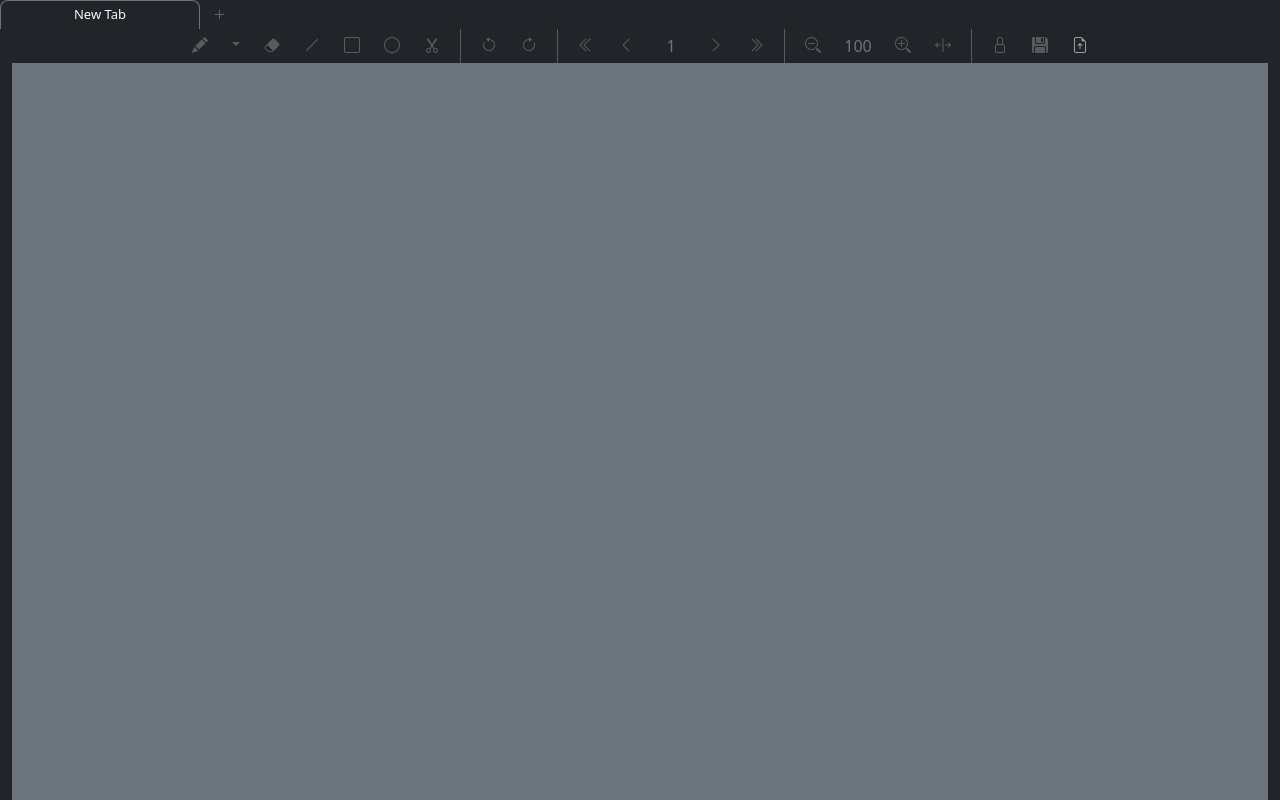
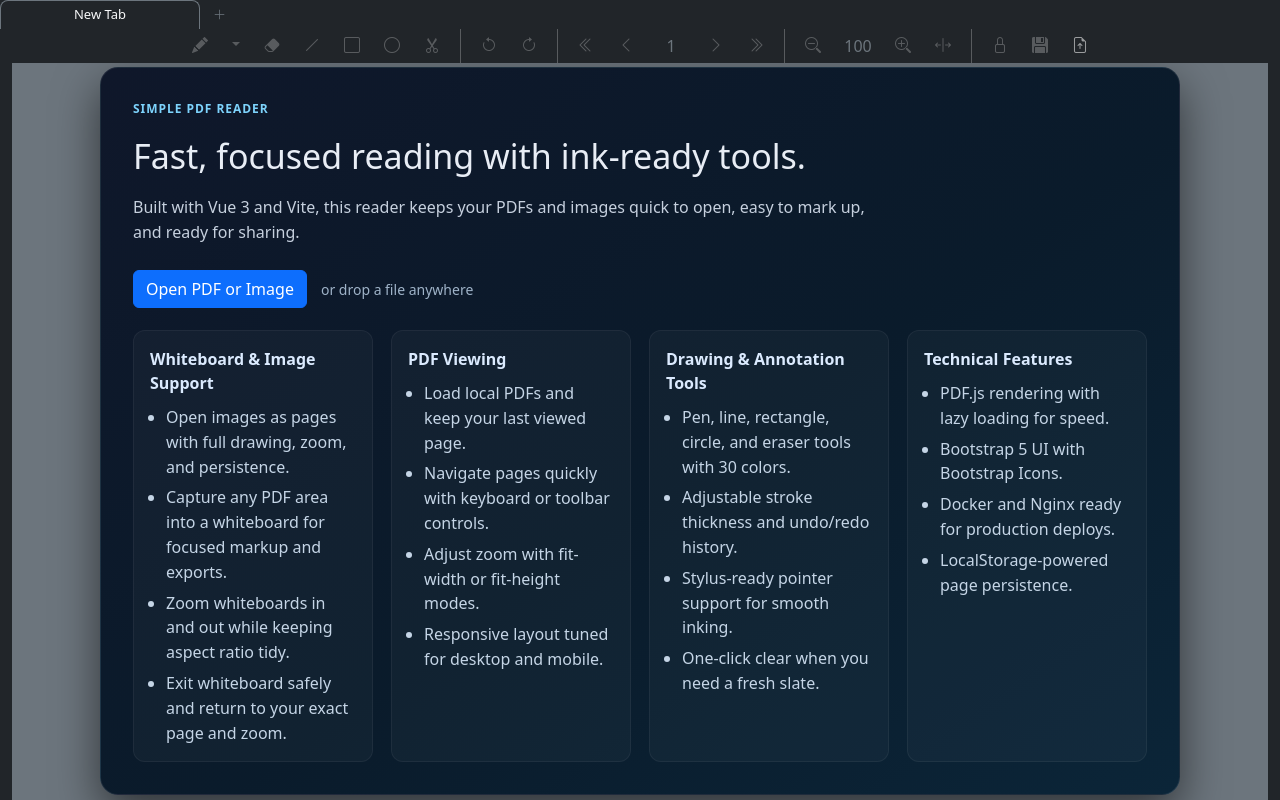
Before and after one commit to emre-ayhan/simple_pdf_reader, a Vue app: page / in a window 1280 px wide. Built offline with nearby package versions, Linux system fonts and the light colour scheme.

Commit message:
modified:   src/components/PdfReader.vue

```diff
--- a/src/components/PdfReader.vue
+++ b/src/components/PdfReader.vue
@@ -1107,6 +1107,12 @@ const loadPdfDocument = () => {
         loadImageFile(file);
     } else {
         alert('Unsupported file type. Please select a PDF or image.');
+    }
+};
+
+const openFilePicker = () => {
+    if (fileInput.value) {
+        fileInput.value.click();
     }
 };
 
@@ -1650,8 +1656,59 @@ defineExpose({
             </div>
         </nav>
         <div class="pdf-reader" ref="pdfReader" :class="{ 'overflow-hidden': lockView || showWhiteboard }">
-            <!-- Pages -->
-            <div class="pages-container" ref="pagesContainer" :style="{ width: showWhiteboard ? '100%' : `${width}%`, padding: showWhiteboard ? '0' : '20px 0' }">
+            <div v-if="!isFileLoaded" class="empty-state">
+                <div class="empty-card">
+                    <div class="empty-eyebrow">Simple PDF Reader</div>
+                    <h1 class="empty-title">Fast, focused reading with ink-ready tools.</h1>
+                    <p class="empty-lead">Built with Vue 3 and Vite, this reader keeps your PDFs and images quick to open, easy to mark up, and ready for sharing.</p>
+
+                    <div class="empty-actions">
+                        <button class="btn btn-primary" @click.prevent="openFilePicker">Open PDF or Image</button>
+                        <span class="empty-hint">or drop a file anywhere</span>
+                    </div>
+
+                    <div class="empty-grid">
+                        <div class="empty-section">
+                            <div class="empty-section-title">Whiteboard & Image Support</div>
+                            <ul>
+                                <li>Open images as pages with full drawing, zoom, and persistence.</li>
+                                <li>Capture any PDF area into a whiteboard for focused markup and exports.</li>
+                                <li>Zoom whiteboards in and out while keeping aspect ratio tidy.</li>
+                                <li>Exit whiteboard safely and return to your exact page and zoom.</li>
+                            </ul>
+                        </div>
+                        <div class="empty-section">
+                            <div class="empty-section-title">PDF Viewing</div>
+                            <ul>
+                                <li>Load local PDFs and keep your last viewed page.</li>
+                                <li>Navigate pages quickly with keyboard or toolbar controls.</li>
+                                <li>Adjust zoom with fit-width or fit-height modes.</li>
+                                <li>Responsive layout tuned for desktop and mobile.</li>
+                            </ul>
+                        </div>
+                        <div class="empty-section">
+                            <div class="empty-section-title">Drawing & Annotation Tools</div>
+                            <ul>
+                                <li>Pen, line, rectangle, circle, and eraser tools with 30 colors.</li>
+                                <li>Adjustable stroke thickness and undo/redo history.</li>
+                                <li>Stylus-ready pointer support for smooth inking.</li>
+                                <li>One-click clear when you need a fresh slate.</li>
+                            </ul>
+                        </div>
+                        <div class="empty-section">
+                            <div class="empty-section-title">Technical Features</div>
+                            <ul>
+                                <li>PDF.js rendering with lazy loading for speed.</li>
+                                <li>Bootstrap 5 UI with Bootstrap Icons.</li>
+                                <li>Docker and Nginx ready for production deploys.</li>
+                                <li>LocalStorage-powered page persistence.</li>
+                            </ul>
+                        </div>
+                    </div>
+                </div>
+            </div>
+
+            <div v-else class="pages-container" ref="pagesContainer" :style="{ width: showWhiteboard ? '100%' : `${width}%`, padding: showWhiteboard ? '0' : '20px 0' }">
                 <div v-for="page in pageCount" :key="page" class="page-container" :data-page="page">
                     <div class="canvas-container" :class="{ 'whiteboard-mode': showWhiteboard, 'canvas-loading': !renderedPages.has(page) }">
                         <canvas class="pdf-canvas" :ref="el => { if (el) pdfCanvases[page - 1] = el }"></canvas>
@@ -1835,4 +1892,94 @@ defineExpose({
     text-align: center;
     pointer-events: none;
 }
+
+.empty-state {
+    width: 100%;
+    height: 100%;
+    display: flex;
+    align-items: center;
+    justify-content: center;
+    padding: 40px 24px;
+}
+
+.empty-card {
+    width: 100%;
+    max-width: 1080px;
+    background: linear-gradient(145deg, #0f172a 0%, #0a1b2b 55%, #0b2538 100%);
+    color: var(--bs-light);
+    border: 1px solid rgba(255, 255, 255, 0.08);
+    box-shadow: 0 18px 45px rgba(0, 0, 0, 0.55);
+    border-radius: 18px;
+    padding: 32px;
+    display: flex;
+    flex-direction: column;
+    gap: 18px;
+}
+
+.empty-eyebrow {
+    text-transform: uppercase;
+    letter-spacing: 0.08em;
+    font-size: 12px;
+    color: #7dd3fc;
+    font-weight: 700;
+}
+
+.empty-title {
+    font-size: clamp(26px, 3vw, 34px);
+    margin: 0;
+    color: #e8edf5;
+}
+
+.empty-lead {
+    max-width: 760px;
+    color: #c6d0de;
+    margin: 0;
+    font-size: 16px;
+    line-height: 1.6;
+}
+
+.empty-actions {
+    display: flex;
+    align-items: center;
+    gap: 14px;
+    flex-wrap: wrap;
+    margin-top: 6px;
+}
+
+.empty-hint {
+    color: #9fb3c8;
+    font-size: 14px;
+}
+
+.empty-grid {
+    display: grid;
+    grid-template-columns: repeat(auto-fit, minmax(240px, 1fr));
+    gap: 18px;
+    margin-top: 4px;
+}
+
+.empty-section {
+    background: rgba(255, 255, 255, 0.03);
+    border: 1px solid rgba(255, 255, 255, 0.05);
+    border-radius: 12px;
+    padding: 16px;
+    height: 100%;
+}
+
+.empty-section-title {
+    font-weight: 700;
+    margin-bottom: 10px;
+    color: #dbeafe;
+}
+
+.empty-section ul {
+    padding-left: 16px;
+    margin: 0;
+    color: #c5d5e6;
+    line-height: 1.55;
+}
+
+.empty-section li + li {
+    margin-top: 6px;
+}
 </style>
```
